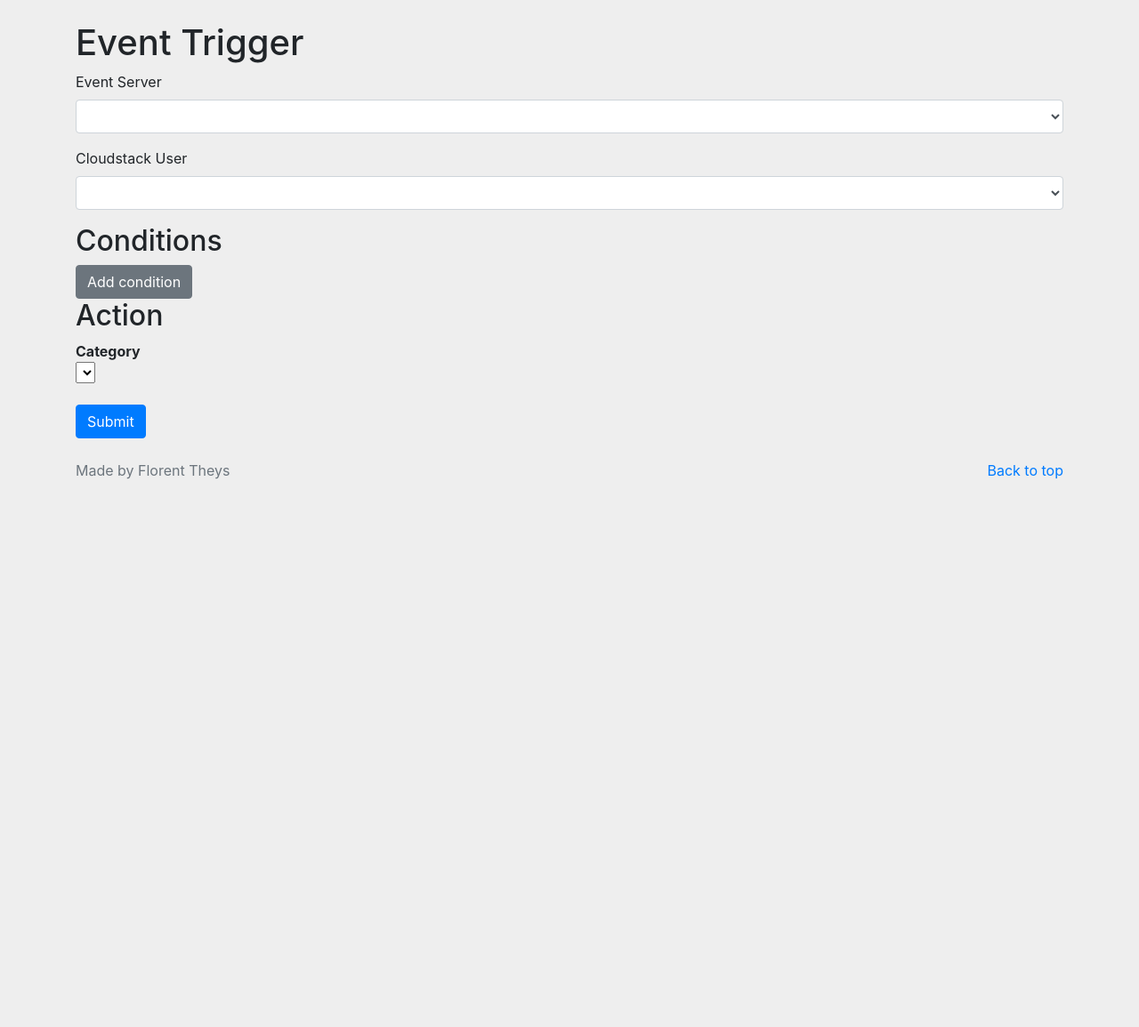
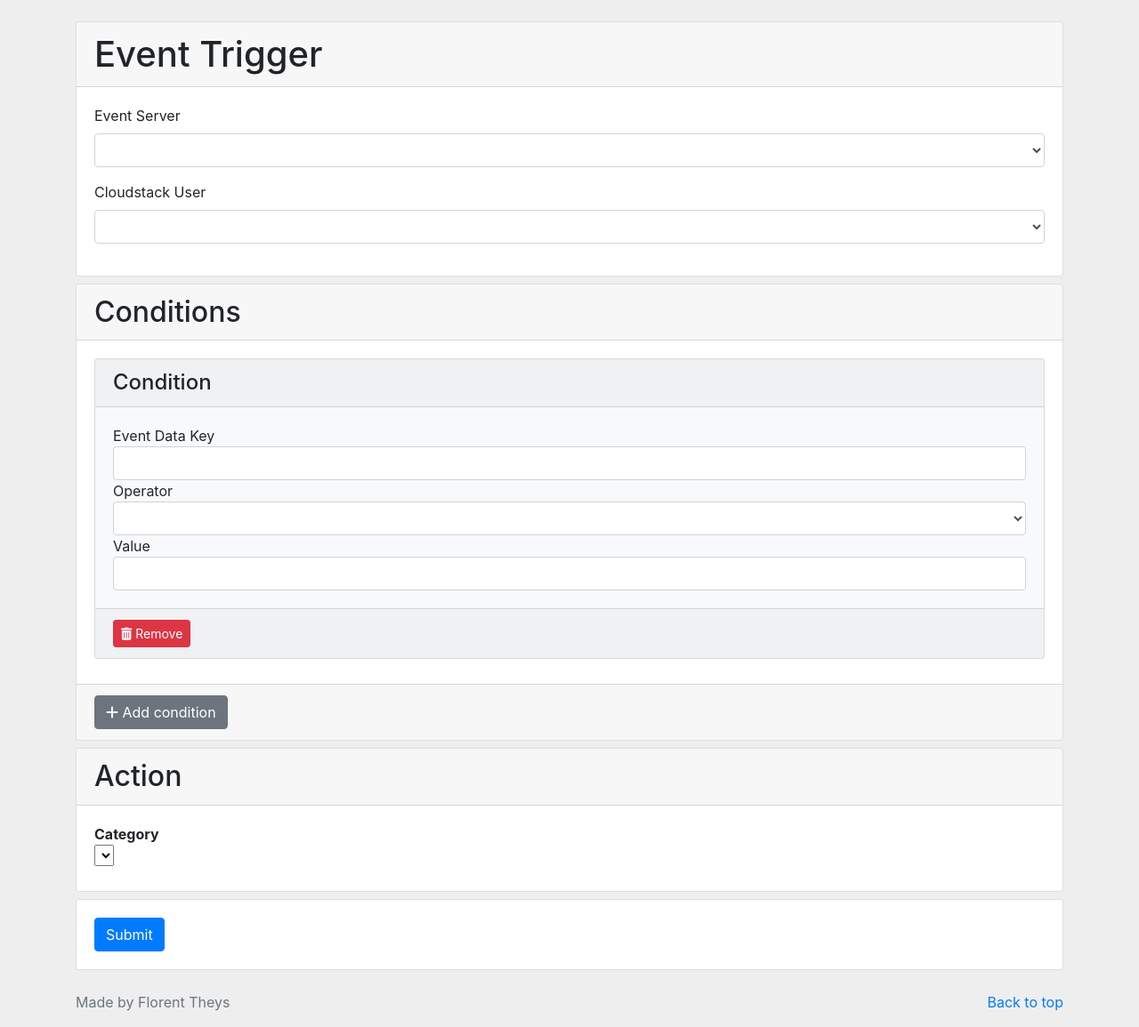
Before and after one commit to FlorentTheys/tfe-cloudstack, a Django app: template mysite/cs_api/templates/cs_event_trigger_add.html in a window 1280 px wide. Shown: the part 56-1211 px from the top of the page at 89% size. Before the commit the page ends 595 px from the top, so only its background shows below. Run offline with Django 3.2, Linux system fonts and the light colour scheme; the template is opened without the code that fills it, so the values that code supplies are empty; some libraries are stand-ins or nearby versions.

Commit message:
improve style of event trigger add

```diff
--- a/mysite/cs_api/static/js/event_trigger.js
+++ b/mysite/cs_api/static/js/event_trigger.js
@@ -12,7 +12,11 @@ const app = new Vue({
             category: undefined,
             cloudstack_user_id: undefined,
             command: undefined,
-            conditions: [],
+            conditions: [{
+                data_key: '',
+                operator: '',
+                value: '',
+            }],
             event_server_id: undefined,
         },
     },
--- a/mysite/cs_api/templates/api_request.html
+++ b/mysite/cs_api/templates/api_request.html
@@ -40,7 +40,7 @@
                             <div class="card bg-light mt-2" v-for="parameter in formData.command.parameterList" :key="parameter.id">
                                 <div class="card-header">
                                     <label class="mb-0" v-bind:value="parameter" v-bind:for="'parameter_' + parameter.id">
-                                        <span><span v-if="parameter.required">*</span> {{ parameter.name }} - {{ parameter.description }}</span>
+                                        <span><span v-if="parameter.required">*</span> <strong>{{ parameter.name }}</strong> - {{ parameter.description }}</span>
                                     </label>
                                 </div>
                                 <div class="card-body p-1">
--- a/mysite/cs_api/templates/cs_event_trigger_add.html
+++ b/mysite/cs_api/templates/cs_event_trigger_add.html
@@ -3,10 +3,14 @@
 {% load static %}
 
 {% block content %}
-    <h1>Event Trigger</h1>
     {% verbatim %}
         <div id="event_trigger">
             <form v-on:submit.prevent="submit()">
+                <div class="card">
+                    <div class="card-header">
+                        <h1 class="m-0">Event Trigger</h1>
+                    </div>
+                    <div class="card-body">
                         <div class="form-group">
                             <label for="event_server_id">Event Server</label>
                             <select id="event_server_id" class="form-control" required v-model="formData.event_server_id">
@@ -19,9 +23,18 @@
                                 <option v-for="cs_user in cs_users" :key="cs_user.id" v-bind:value="cs_user">{{ cs_user.name }}</option>
                             </select>
                         </div>
-                <h2>Conditions</h2>
-                <div class="form-group" v-for="condition in formData.conditions">
-                    <h3>Condition <i class="fa fa-trash" title="Remove" v-on:click="onClickRemoveCondition(condition)"></i></h3>
+                    </div>
+                </div>
+                <div class="card mt-2">
+                    <div class="card-header">
+                        <h2 class="m-0">Conditions</h2>
+                    </div>
+                    <div class="card-body">
+                        <div class="card mb-2 bg-light" v-for="condition in formData.conditions">
+                            <div class="card-header">
+                                <h4 class="m-0">Condition</h4>
+                            </div>
+                            <div class="card-body">
                                 <div>
                                     Event Data Key
                                     <input class="form-control" type="text" required v-model="condition.data_key"/>
@@ -39,9 +52,20 @@
                                     <input class="form-control" type="text" required v-model="condition.value"/>
                                 </div>
                             </div>
-                <button class="btn btn-secondary" v-on:click.prevent="onClickAddCondition()">Add condition</button>
-                <div class="form-group">
-                    <h2>Action</h2>
+                            <div class="card-footer">
+                                <button class="btn btn-danger btn-sm" v-on:click="onClickRemoveCondition(condition)"><i class="fa fa-trash" title="Remove" ></i> Remove</button>
+                            </div>
+                        </div>
+                    </div>
+                    <div class="card-footer">
+                        <button class="btn btn-secondary" v-on:click.prevent="onClickAddCondition()"><i class="fa fa-plus" title="Add" ></i> Add condition</button>
+                    </div>
+                </div>
+                <div class="card mt-2">
+                    <div class="card-header">
+                        <h2 class="m-0">Action</h2>
+                    </div>
+                    <div class="card-body">
                         <label>
                             <span><strong>Category</strong></span>
                             <br/>
@@ -64,9 +88,11 @@
                             <br/>
                             <br/>
                             <span><strong>Parameters</strong></span>
-                        <div class="form-group" v-for="parameter in formData.command.parameterList" :key="parameter.id">
-                            <h3><span v-if="parameter.required">*</span> {{ parameter.name }}</h3>
-                            <span>{{ parameter.description }}</span><br/>
+                            <div class="card bg-light mt-2" v-for="parameter in formData.command.parameterList" :key="parameter.id">
+                                <div class="card-header">
+                                    <p class="m-0"><span v-if="parameter.required">*</span> <strong>{{ parameter.name }}</strong> - {{ parameter.description }}</p>
+                                </div>
+                                <div class="card-body">
                                     Operator
                                     <select class="form-control" v-model="parameter.operator">
                                         <option value="from-data-key">From Event Data Key</option>
@@ -75,9 +101,15 @@
                                     Value
                                     <input class="form-control" type="text" v-model="parameter.value"/>
                                 </div>
+                            </div>
                         </template>
                     </div>
+                </div>
+                <div class="card mt-2">
+                    <div class="card-body">
                         <button type="submit" class="btn btn-primary">Submit</button>
+                    </div>
+                </div>
             </form>
         </div>
     {% endverbatim %}
```
Lines whose indentation alone changed are shown as unchanged.
